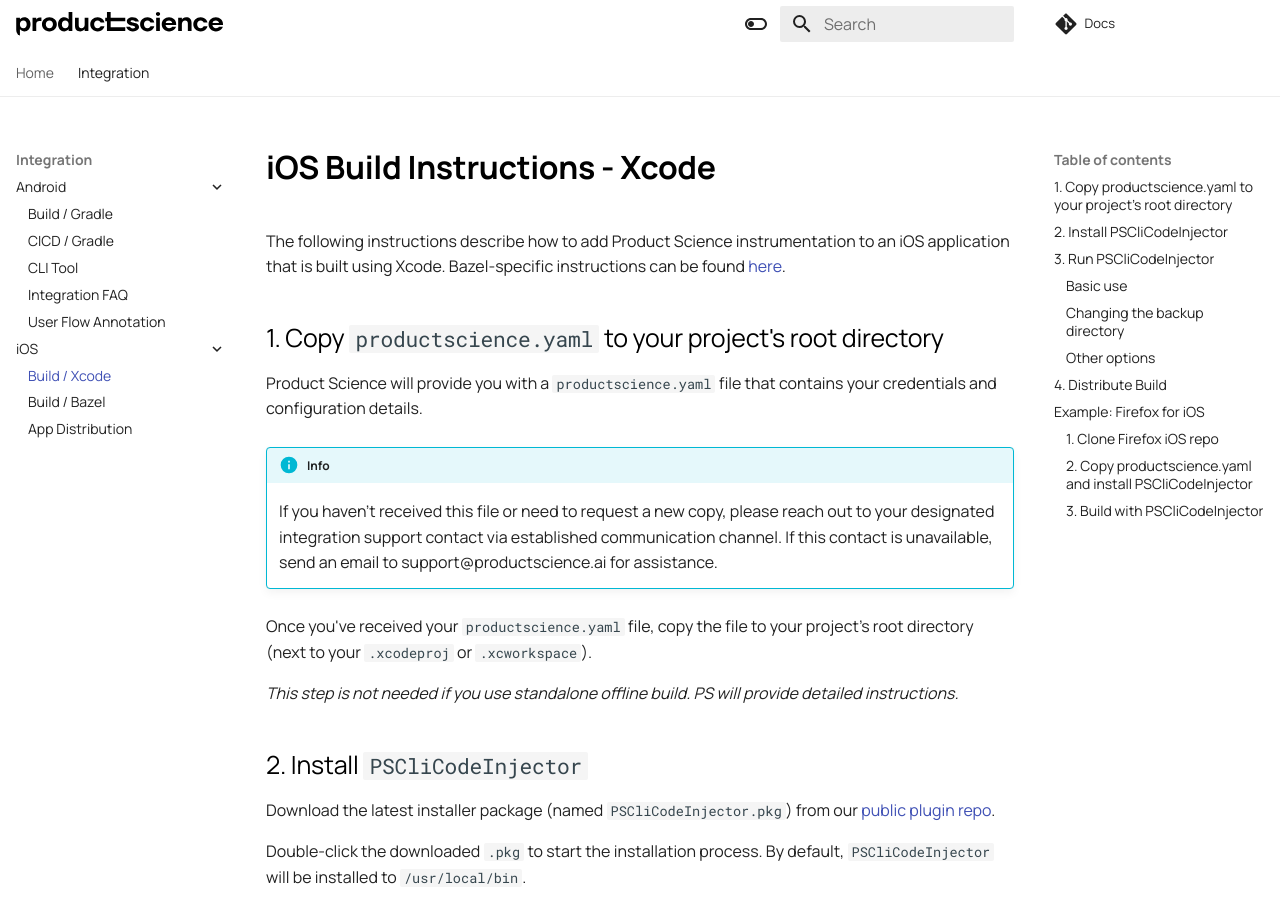
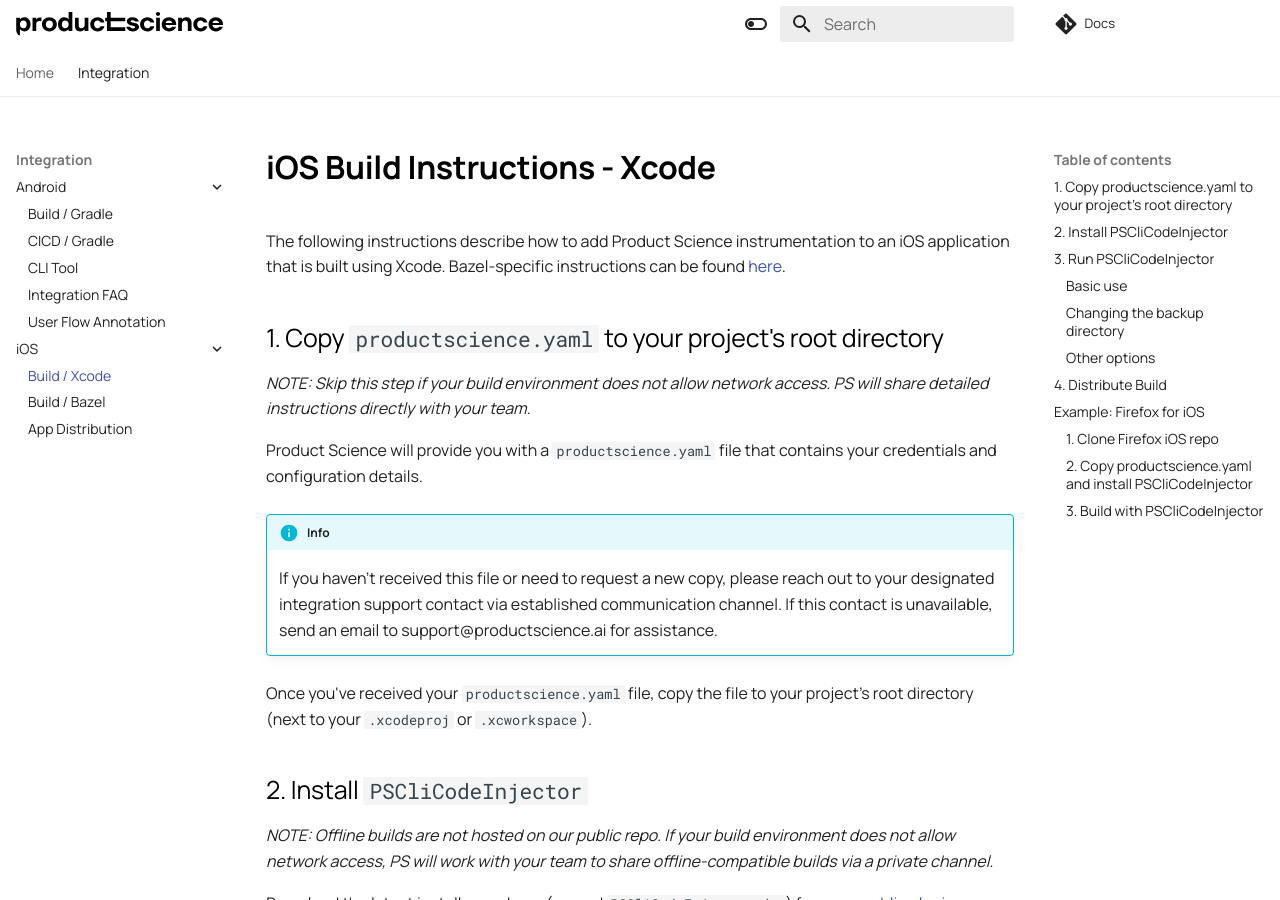
Before and after one commit to product-science/docs, an MkDocs documentation site: the page built from docs/ios/xcode.md, in a window 1280 px wide and 900 px high. Built offline with MkDocs 1.6.1 and Material for MkDocs 9.7.7, drawn with Linux system fonts in a browser that asks for light colours.

Commit message:
Update documentation related to offline-compatible iOS builds

```diff
--- a/docs/ios/xcode.md
+++ b/docs/ios/xcode.md
@@ -3,6 +3,8 @@
 The following instructions describe how to add Product Science instrumentation to an iOS application that is built using Xcode. Bazel-specific instructions can be found [here](bazel.md).
 
 ## 1. Copy `productscience.yaml` to your project's root directory
+
+_NOTE: Skip this step if your build environment does not allow network access. PS will share detailed instructions directly with your team._
 
 Product Science will provide you with a `productscience.yaml` file that contains your credentials and configuration details.
 
@@ -12,9 +14,9 @@ Product Science will provide you with a `productscience.yaml` file that contains
 
 Once you've received your `productscience.yaml` file, copy the file to your project's root directory (next to your `.xcodeproj` or `.xcworkspace`).
 
-_This step is not needed if you use standalone offline build. PS will provide detailed instructions._
+## 2. Install `PSCliCodeInjector`
 
-## 2. Install `PSCliCodeInjector`
+_NOTE: Offline builds are not hosted on our public repo. If your build environment does not allow network access, PS will work with your team to share offline-compatible builds via a private channel._
 
 Download the latest installer package (named `PSCliCodeInjector.pkg`) from our [public plugin repo](https://github.com/product-science/PSios/releases).
 
```
Also changed, not shown: docs/ios/bazel.md (+4 -0 lines).
